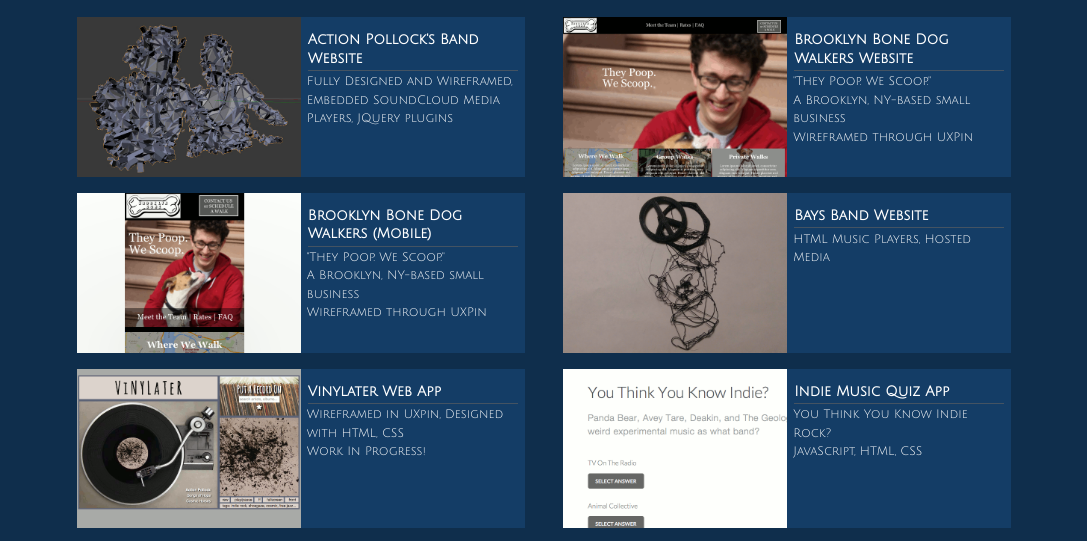
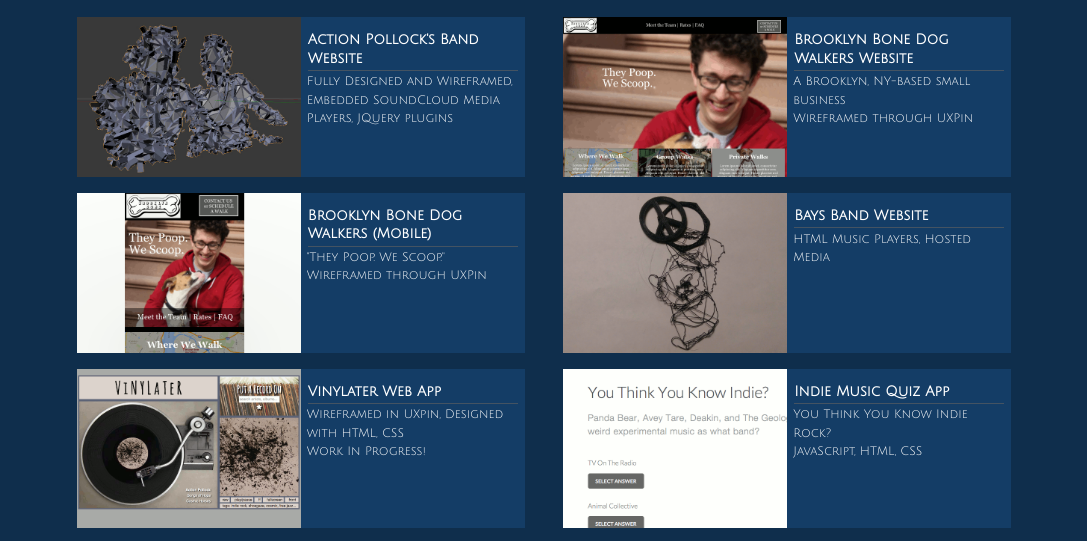
Before and after one commit to seantford/portfolio, a plain HTML site: page index.html in a window 1280 px wide. Shown: the part 213-754 px from the top of the page, without its empty margins (96-1183 px from the left). Drawn offline with Linux system fonts and the light colour scheme; a web font is replaced by a local one.

Commit message:
gallery fix

```diff
--- a/index.html
+++ b/index.html
@@ -49,7 +49,6 @@
 	    				<img src="img/bkbonedesktop.gif" alt="Brooklyn Bone Dog Walkers">
 		    			<div class="galleryInfo">
 			    			<h3 class="gal-info">Brooklyn Bone Dog Walkers Website</h3>
-			    			<p class="gal-info">"They Poop. We Scoop."</p>
 			    			<p class="gal-info">A Brooklyn, NY-based small business</p>
 			    			<p class="gal-info">Wireframed through UXPin</p>
 		    			</div>
@@ -61,9 +60,7 @@
 	    				<img src="img/bkbonemobile.gif" alt="Brooklyn Bone Dog Walkers">
 		    			<div class="galleryInfo">
 			    			<h3 class="gal-info">Brooklyn Bone Dog Walkers (Mobile)</h3>
-			    			<p class="gal-info">"They Poop. We Scoop."</p>
-			    			<p class="gal-info">A Brooklyn, NY-based small business</p>
-			    			<p class="gal-info">Wireframed through UXPin</p>
+			    			<p class="gal-info">"They Poop. We Scoop."</p>			    			<p class="gal-info">Wireframed through UXPin</p>
 		    			</div>
 		    		</a>
 		    	</li>
```
